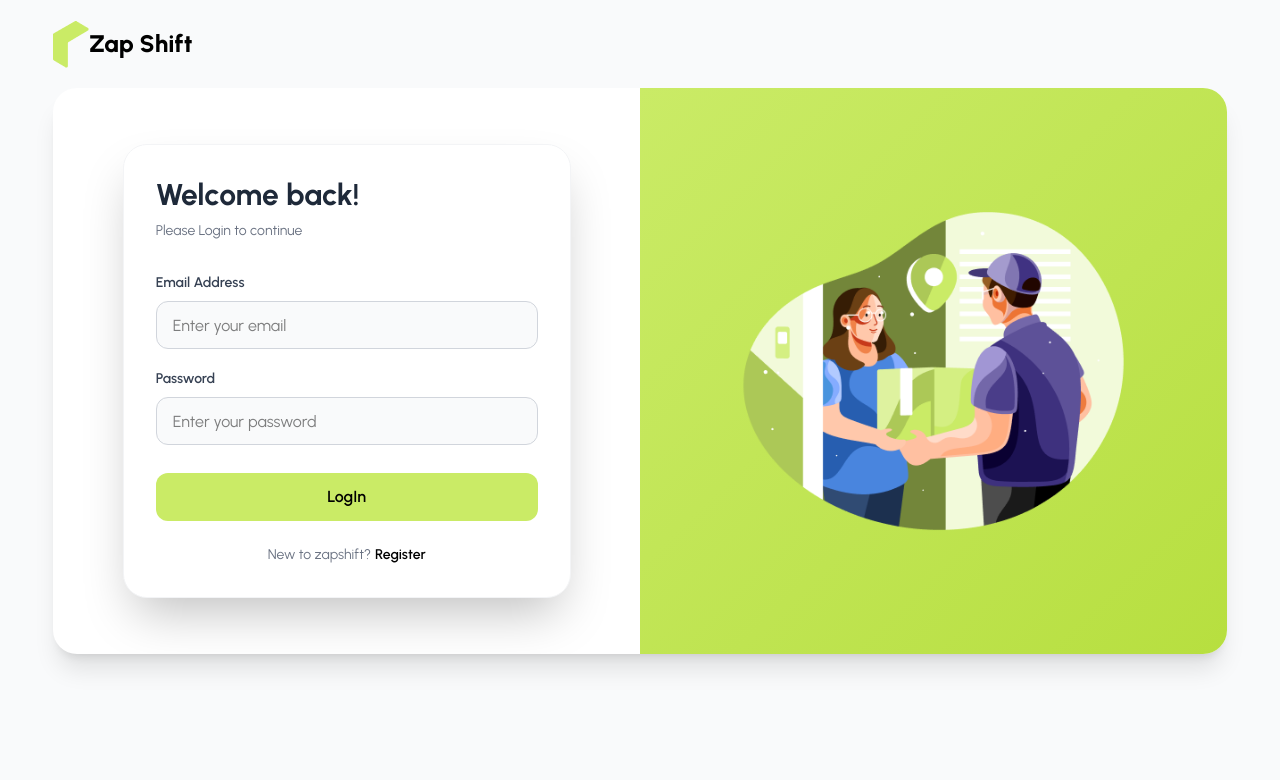
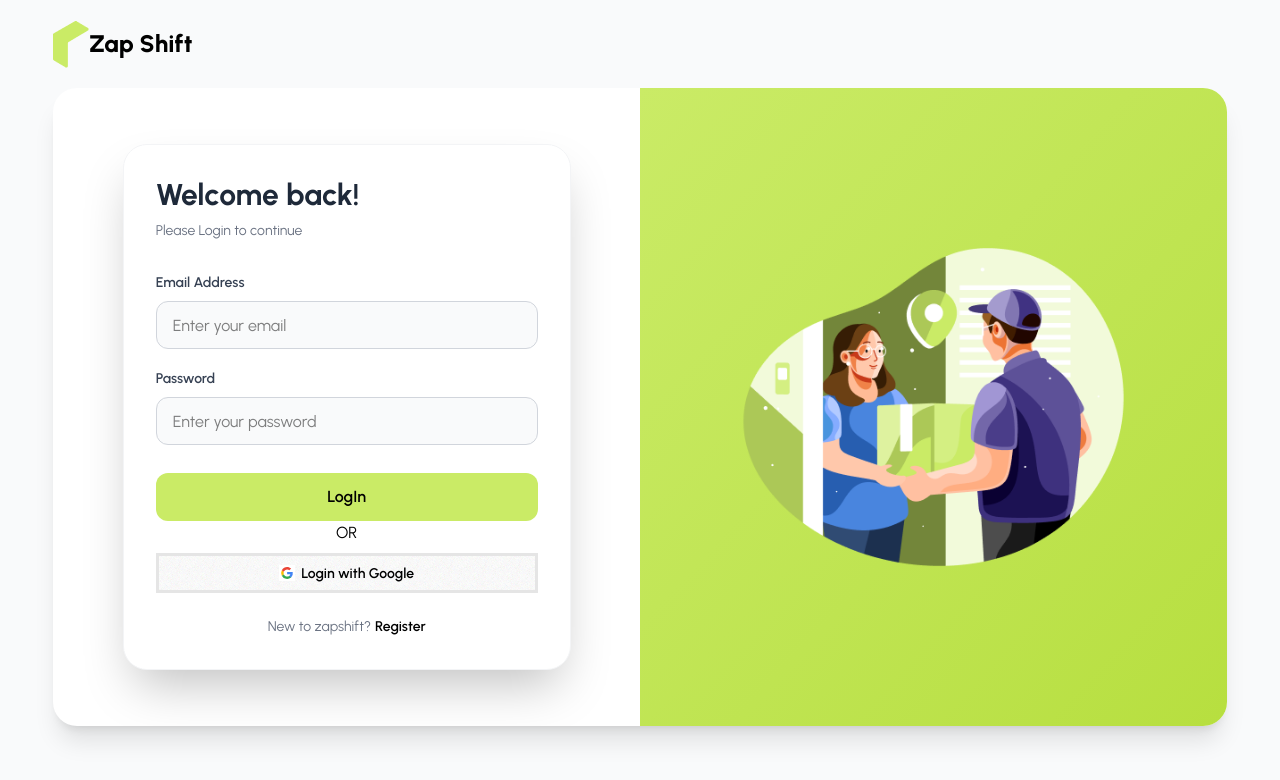
Before and after one commit to asik247/zap-shift-client-site, a React (Vite) app: page /login in a window 1280 px wide. Shown: the top 780 px of the page. Built offline with nearby package versions, Linux system fonts and the light colour scheme; no server answers.

Commit message:
social login done

```diff
--- a/src/Pages/Auth/LogIn.jsx
+++ b/src/Pages/Auth/LogIn.jsx
@@ -2,18 +2,19 @@ import React from 'react';
 import { useForm } from 'react-hook-form';
 import { Link } from 'react-router';
 import useAuth from '../../Hooks/useAuth';
+import GoogleLogin from '../SocialLogIn/GoogleLogin';
 
 const LogIn = () => {
     const { register, handleSubmit, formState: { errors } } = useForm()
-    const {logInUsers} = useAuth();
+    const { logInUsers } = useAuth();
     const handleLoginSubmiter = (data) => {
         console.log(data);
-        logInUsers(data.email,data.password)
-        .then(res=>{
-            console.log(res.user);
-        }).catch(error=>{
-            console.log(error.message);
-        })
+        logInUsers(data.email, data.password)
+            .then(res => {
+                console.log(res.user);
+            }).catch(error => {
+                console.log(error.message);
+            })
     }
 
     return (
@@ -88,8 +89,12 @@ const LogIn = () => {
                         LogIn
                     </button>
 
+
                 </fieldset>
             </form>
+            <div>
+                <GoogleLogin></GoogleLogin>
+            </div>
             {/* Bottom Text */}
             <p className="text-center text-sm text-gray-500 mt-6">
                 New to zapshift?
--- /dev/null
+++ b/src/Pages/SocialLogIn/GoogleLogin.jsx
@@ -0,0 +1,28 @@
+import React from 'react';
+import useAuth from '../../Hooks/useAuth';
+
+const GoogleLogin = () => {
+    const {googleLogIn} = useAuth()
+    const handleGoogleLogIn = ()=>{
+        googleLogIn()
+        .then((res)=>{
+            console.log(res.user);
+        }).catch(error=>{
+            console.log(error);
+        })
+    }
+    return (
+        <div className='text-center '>
+            {/* Google */}
+            <div className='mb-2'>
+                <h1>OR</h1>
+            </div>
+            <button onClick={handleGoogleLogIn} className="btn bg-white text-black border-[#e5e5e5] w-full">
+                <svg aria-label="Google logo" width="16" height="16" xmlns="http://www.w3.org/2000/svg" viewBox="0 0 512 512"><g><path d="m0 0H512V512H0" fill="#fff"></path><path fill="#34a853" d="M153 292c30 82 118 95 171 60h62v48A192 192 0 0190 341"></path><path fill="#4285f4" d="m386 400a140 175 0 0053-179H260v74h102q-7 37-38 57"></path><path fill="#fbbc02" d="m90 341a208 200 0 010-171l63 49q-12 37 0 73"></path><path fill="#ea4335" d="m153 219c22-69 116-109 179-50l55-54c-78-75-230-72-297 55"></path></g></svg>
+                Login with Google
+            </button>
+        </div>
+    );
+};
+
+export default GoogleLogin;
```
